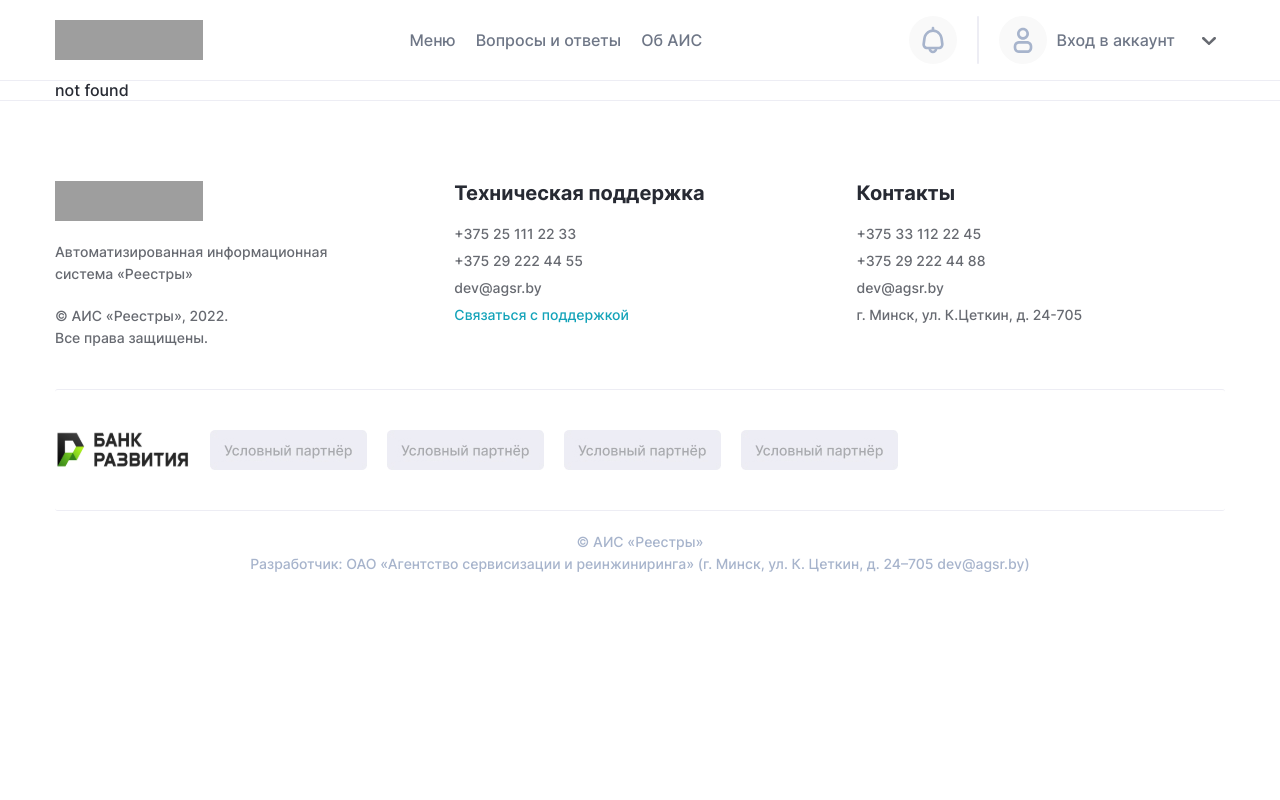
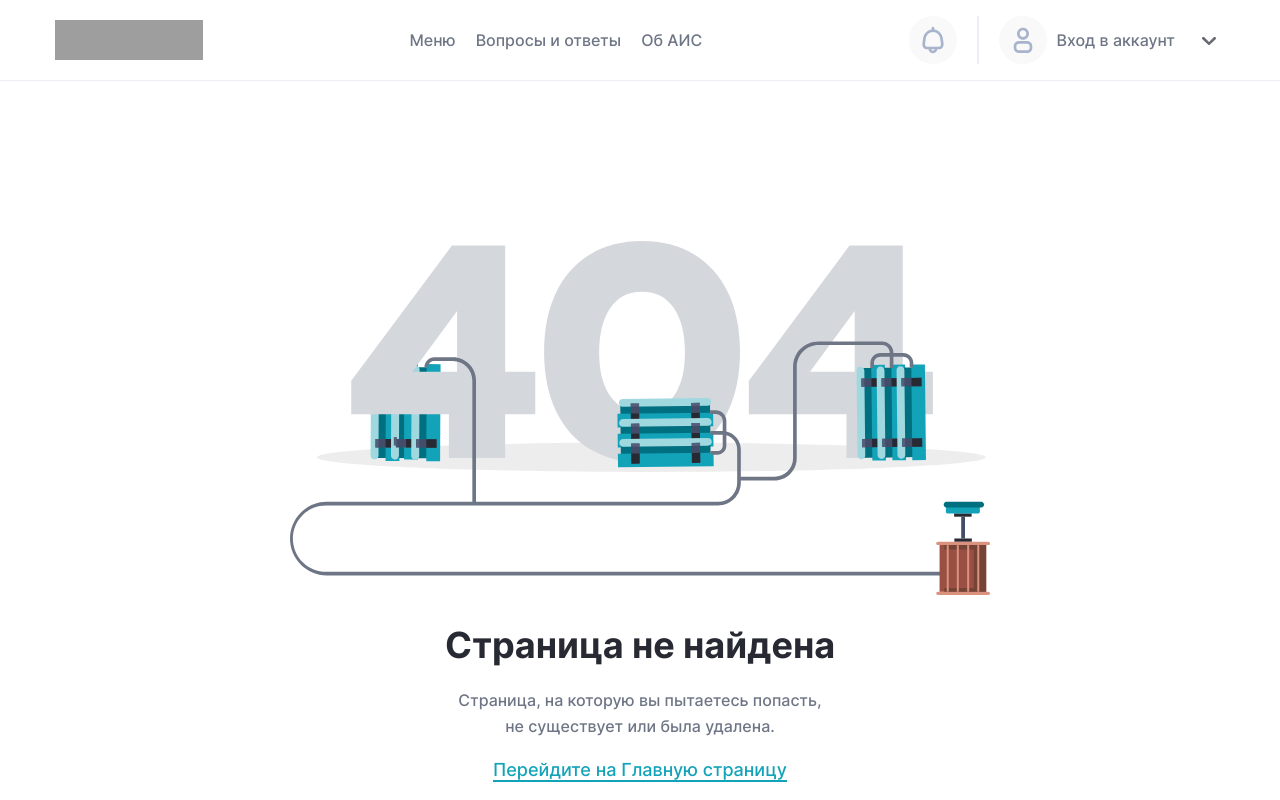
Before and after one commit to kxzws/agsr-traitor, a React (Create React App) app: page / in a window 1280 px wide. Shown: the top 800 px of the page. Built offline with nearby package versions, Linux system fonts and the light colour scheme; grey boxes are pictures that could not be loaded.

Commit message:
feat: add NotFound page ui

```diff
--- a/src/App.variables.scss
+++ b/src/App.variables.scss
@@ -3,13 +3,18 @@ $sm-l-height: 17px;
 $footer-l-height: 22px;
 
 $text-font: 16px;
+$text2-font: 18px;
 $l-height: 19px;
+$not-found-l-height: 26px;
 
 $pholder-font: 16px;
 $pholder-l-height: 20px;
 
 $title-font: 48px;
 $title-l-height: 58px;
+
+$title2-font: 36px;
+$title2-l-height: 44px;
 
 $subtitle-font: 20px;
 $subtitle-l-height: 24px;
--- a/src/views/NotFound/NotFound.scss
+++ b/src/views/NotFound/NotFound.scss
@@ -0,0 +1,44 @@
+@import '../../App.variables.scss';
+
+.not-found {
+  padding: 160px 0;
+
+  .center-cont {
+    display: flex;
+    align-items: center;
+    flex-direction: column;
+    row-gap: 28px;
+
+    .not-found__img {
+      height: 354px;
+      width: 700px;
+    }
+
+    .not-found__descr {
+      max-width: 391px;
+      text-align: center;
+
+      .not-found__title {
+        margin-bottom: 20px;
+        font-size: $title2-font;
+        font-weight: 700;
+        line-height: $title2-l-height;
+        color: $main-text;
+      }
+
+      .not-found__descr {
+        margin-bottom: 20px;
+        line-height: $not-found-l-height;
+        color: $nav-text;
+      }
+
+      .not-found__link {
+        font-size: $text2-font;
+        line-height: $footer-l-height;
+        color: $main-color;
+        // text-decoration: underline;
+        border-bottom: 2px solid $main-color;
+      }
+    }
+  }
+}
--- a/src/views/NotFound/NotFound.tsx
+++ b/src/views/NotFound/NotFound.tsx
@@ -1,9 +1,24 @@
+import { Link } from 'react-router-dom';
+import notFound from '../../assets/svg/not_found.svg';
 import './NotFound.scss';
 
 const NotFound = () => {
   return (
     <section className="not-found">
-      <div className="center-cont">not found</div>
+      <div className="center-cont">
+        <img src={notFound} alt="page is not found" className="not-found__img" />
+        <div className="not-found__descr">
+          <h3 className="not-found__title">Страница не найдена</h3>
+          <p className="not-found__descr">
+            Страница, на которую вы пытаетесь попасть,
+            <br />
+            не существует или была удалена.
+          </p>
+          <Link to="/" className="not-found__link">
+            Перейдите на Главную страницу
+          </Link>
+        </div>
+      </div>
     </section>
   );
 };
```
Also changed, not shown: src/assets/svg/not_found.svg (added).
